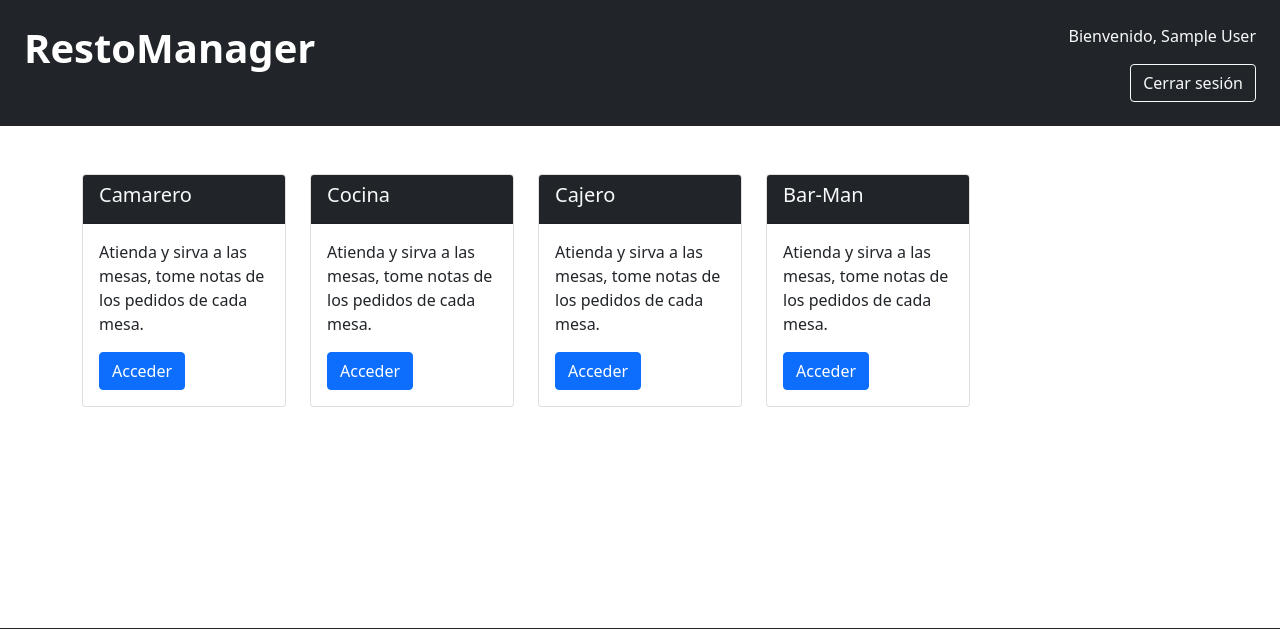
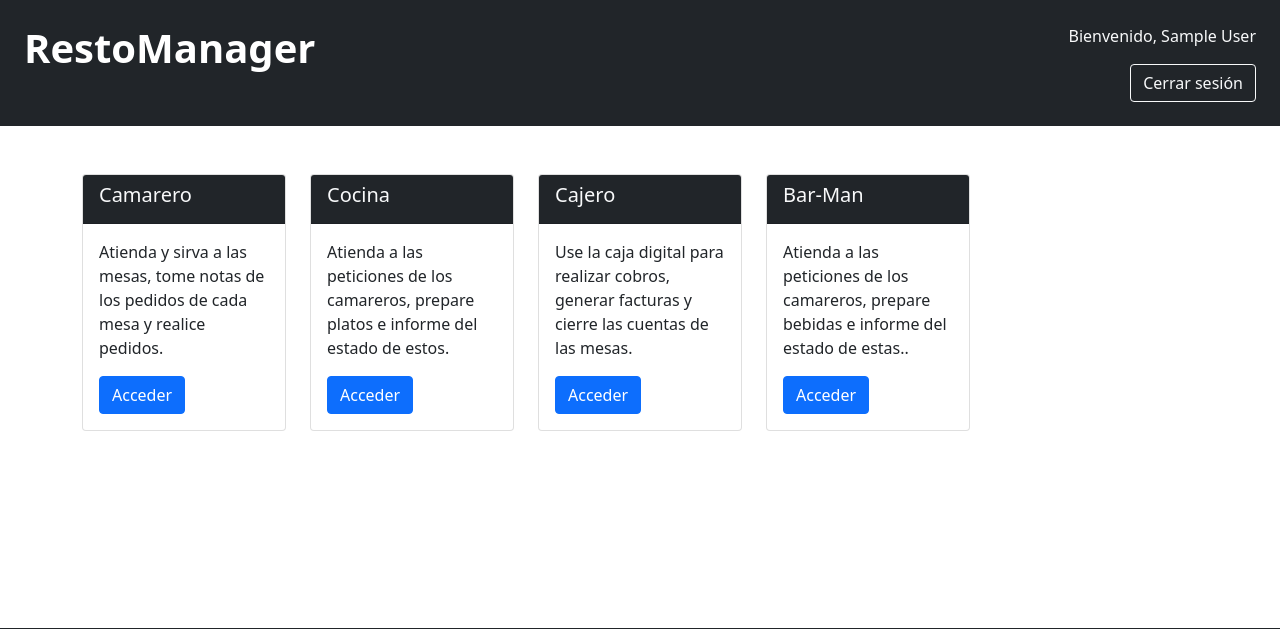
Before and after one commit to Gurjant002/restoManager, a Django app: page /puestos/ in a window 1280 px wide. Shown: the top 629 px of the page. Run offline with Django 4.2, Linux system fonts and the light colour scheme; the visitor is signed in with stand-in values (Sample User, id 1); some libraries are stand-ins or nearby versions.

Commit message:
Preparado para la preparacion.
Voy a probar en el protatil si funciona.

```diff
--- a/camarero_app/controller/camarero_controller.py
+++ b/camarero_app/controller/camarero_controller.py
@@ -145,7 +145,7 @@ class CamareroController:
             nota = self.check_isinstance(nota)
 
         pedidos_mesas = []
-        if mesas is not None:
+        if mesas is not None and mesas is not False:
             for mesa in mesas:
                 pedidos_mesas.append(self.get_pedidos_mesas(mesa.id))
         if self.error is None or self.error == '':
--- a/cocina_app/service/servicio_cocina_service.py
+++ b/cocina_app/service/servicio_cocina_service.py
@@ -108,8 +108,10 @@ class ServicioCocinaService:
             servicio_Cocina = list(Servicio_Cocina.objects.filter(camarero_mesa=id_camarero_mesa).values('plato', 'servido', 'id').annotate(total=Count('id'), tiempo=Max('hora_dia')))
             agrupacion = []
             for agrupacion_db in servicio_Cocina:
-                agrupacion_db['plato'] = Plato.objects.get(pk=agrupacion_db['plato'])
-                agrupacion.append(agrupacion_db)
+                if agrupacion_db['plato'] is not None:
+                    plato = Plato.objects.get(pk=agrupacion_db['plato'])
+                    agrupacion_db['plato'] = plato
+                    agrupacion.append(agrupacion_db)
 
             camarero_mesa = Camarero_Mesa.objects.get(pk=id_camarero_mesa)
             agrupacion = {
--- a/static/script/camarero-script.js
+++ b/static/script/camarero-script.js
@@ -155,7 +155,8 @@ function cantidad(id, seccion, op) {
 document.addEventListener("DOMContentLoaded", function() {
     document.querySelector("#formulario").addEventListener('submit', function(event) {
         const mesa = document.querySelector("#input-mesa-id")
-        if (mesa.value === "") {
+        const mesaNumero = document.querySelector("#mesa-seleccionada")
+        if (!mesaNumero.value) {
             alert("Debe seleccionar una mesa")
             event.preventDefault();
         }
--- a/templates/camarero/contenido/nota.html
+++ b/templates/camarero/contenido/nota.html
@@ -1,5 +1,5 @@
 
-<form method="post">
+<form id="formulario" method="post">
     {% csrf_token %}
     <div class="row bg-light text-dark my-3 rounded">
         <div class="col">
--- a/templates/camarero/index.html
+++ b/templates/camarero/index.html
@@ -25,4 +25,5 @@
 <script src="{% static 'script/bootstrap/bootstrap.min.js'%}"></script>
 <script src="https://code.jquery.com/jquery-3.5.1.min.js"></script>
 <script src="https://maxcdn.bootstrapcdn.com/bootstrap/4.5.2/js/bootstrap.min.js"></script>
+
 </html>
--- a/templates/cocina/pedidos.html
+++ b/templates/cocina/pedidos.html
@@ -79,12 +79,12 @@
                                     </button>
                                     <button type="button" class="btn btn-warning btn-sm" disabled title="El plato esta preparado, a la espera de que el camarero lo sirva.">Preparado</button>
                                     {% elif plato.servido %}
-                                    <button type="button" class="btn btn-success btn-sm" disabled title="El plato ya fue servido.">Servido</button>
                                     <button type="submit" name="cambiar-estado" value="{{ plato.id }}-Null" class="btn btn-danger btn-sm" title="Cambiar el esatdo a 'No Preparado' para que el camarero lo devuelva.">
-                                        <svg xmlns="http://www.w3.org/2000/svg" width="16" height="16" fill="currentColor" class="bi bi-arrow-right " viewBox="0 3 16 16">
-                                            <path fill-rule="evenodd" d="M1 8a.5.5 0 0 1 .5-.5h11.793l-3.147-3.146a.5.5 0 0 1 .708-.708l4 4a.5.5 0 0 1 0 .708l-4 4a.5.5 0 0 1-.708-.708L13.293 8.5H1.5A.5.5 0 0 1 1 8z"/>
+                                        <svg xmlns="http://www.w3.org/2000/svg" width="16" height="16" fill="currentColor" class="bi bi-arrow-left" viewBox="0 3 16 16">
+                                            <path fill-rule="evenodd" d="M15 8a.5.5 0 0 0-.5-.5H2.707l3.147-3.146a.5.5 0 1 0-.708-.708l-4 4a.5.5 0 0 0 0 .708l4 4a.5.5 0 0 0 .708-.708L2.707 8.5H14.5A.5.5 0 0 0 15 8z"/>
                                         </svg>
                                     </button>
+                                    <button type="button" class="btn btn-success btn-sm" disabled title="El plato ya fue servido.">Servido</button>
                                     {% endif %}
                                 </form>
                         </div>
--- a/templates/global/panel_nav.html
+++ b/templates/global/panel_nav.html
@@ -45,8 +45,8 @@
                     class="list-group-item mt-1 list-group-item-action btn-outline-light bg-dark text-white me-2">Ubicacion</a>
                 <a href="{% url 'admin_trabajadores' %}"
                     class="list-group-item mt-1 list-group-item-action btn-outline-light bg-dark text-white me-2">Trabajadores</a>
-                <a href="{% url 'admin_config' %}"
-                    class="list-group-item mt-1 list-group-item-action btn-outline-light bg-dark text-white me-2">Configuración</a>
+                <!-- <a href=""
+                    class="list-group-item mt-1 list-group-item-action btn-outline-light bg-dark text-white me-2">Configuración</a> -->
             </div>
         </div>
         <!-- <div class="collapse" id="trabajadores">
--- a/templates/restoManager/puestos.html
+++ b/templates/restoManager/puestos.html
@@ -11,8 +11,8 @@
                     <div class="card-header bg-dark text-light">
                         <h5 class="card-title">Camarero</h5>
                     </div>
-                    <div class="card-body">
-                        <p class="card-text">Atienda y sirva a las mesas, tome notas de los pedidos de cada mesa.</p>
+                    <div class="card-body text-break text-justify">
+                        <p class="card-text">Atienda y sirva a las mesas, tome notas de los pedidos de cada mesa y realice pedidos.</p>
                         <a href="{% url 'camarero_home' %}" class="btn btn-primary">Acceder</a>
                     </div>
                 </div>
@@ -22,8 +22,8 @@
                     <div class="card-header bg-dark text-light">
                         <h5 class="card-title">Cocina</h5>
                     </div>
-                    <div class="card-body">
-                        <p class="card-text">Atienda y sirva a las mesas, tome notas de los pedidos de cada mesa.</p>
+                    <div class="card-body text-break text-justify">
+                        <p class="card-text">Atienda a las peticiones de los camareros, prepare platos e informe del estado de estos.</p>
                         <a href="{% url 'cocina' %}" class="btn btn-primary">Acceder</a>
                     </div>
                 </div>
@@ -33,8 +33,8 @@
                     <div class="card-header bg-dark text-light">
                         <h5 class="card-title">Cajero</h5>
                     </div>
-                    <div class="card-body">
-                        <p class="card-text">Atienda y sirva a las mesas, tome notas de los pedidos de cada mesa.</p>
+                    <div class="card-body text-break text-justify">
+                        <p class="card-text">Use la caja digital para realizar cobros, generar facturas y cierre las cuentas de las mesas.</p>
                         <a href="#" class="btn btn-primary">Acceder</a>
                     </div>
                 </div>
@@ -44,8 +44,8 @@
                     <div class="card-header bg-dark text-light">
                         <h5 class="card-title">Bar-Man</h5>
                     </div>
-                    <div class="card-body">
-                        <p class="card-text">Atienda y sirva a las mesas, tome notas de los pedidos de cada mesa.</p>
+                    <div class="card-body text-break text-justify">
+                        <p class="card-text">Atienda a las peticiones de los camareros, prepare bebidas e informe del estado de estas..</p>
                         <a href="#" class="btn btn-primary">Acceder</a>
                     </div>
                 </div>
```
Also changed, not shown: templates/camarero/camarero.html (+10 -13 lines), templates/restoManager/home.html (+8 -8 lines), cocina_app/migrations/0027_alter_servicio_cocina_hora_dia.py (added), 1 other file.
